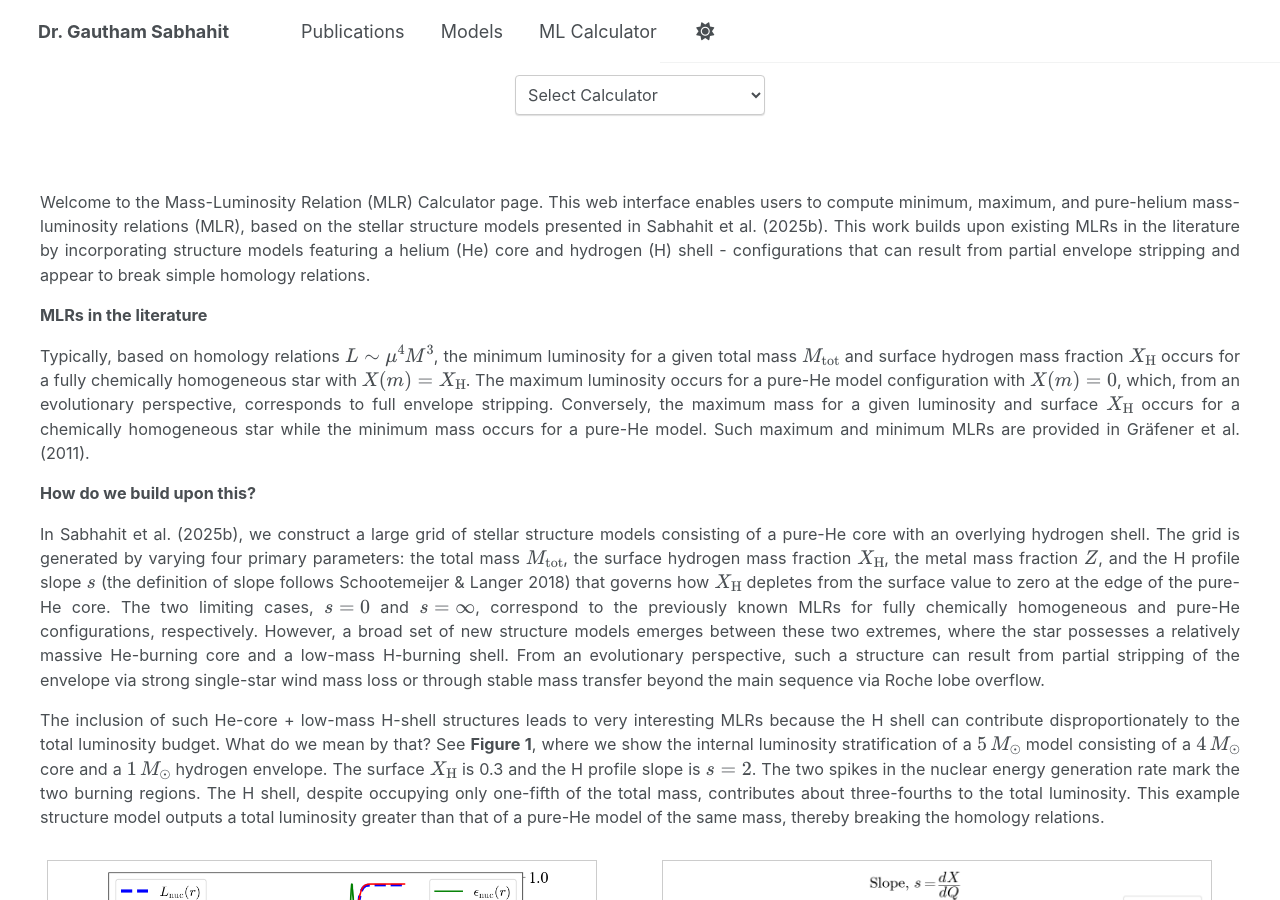
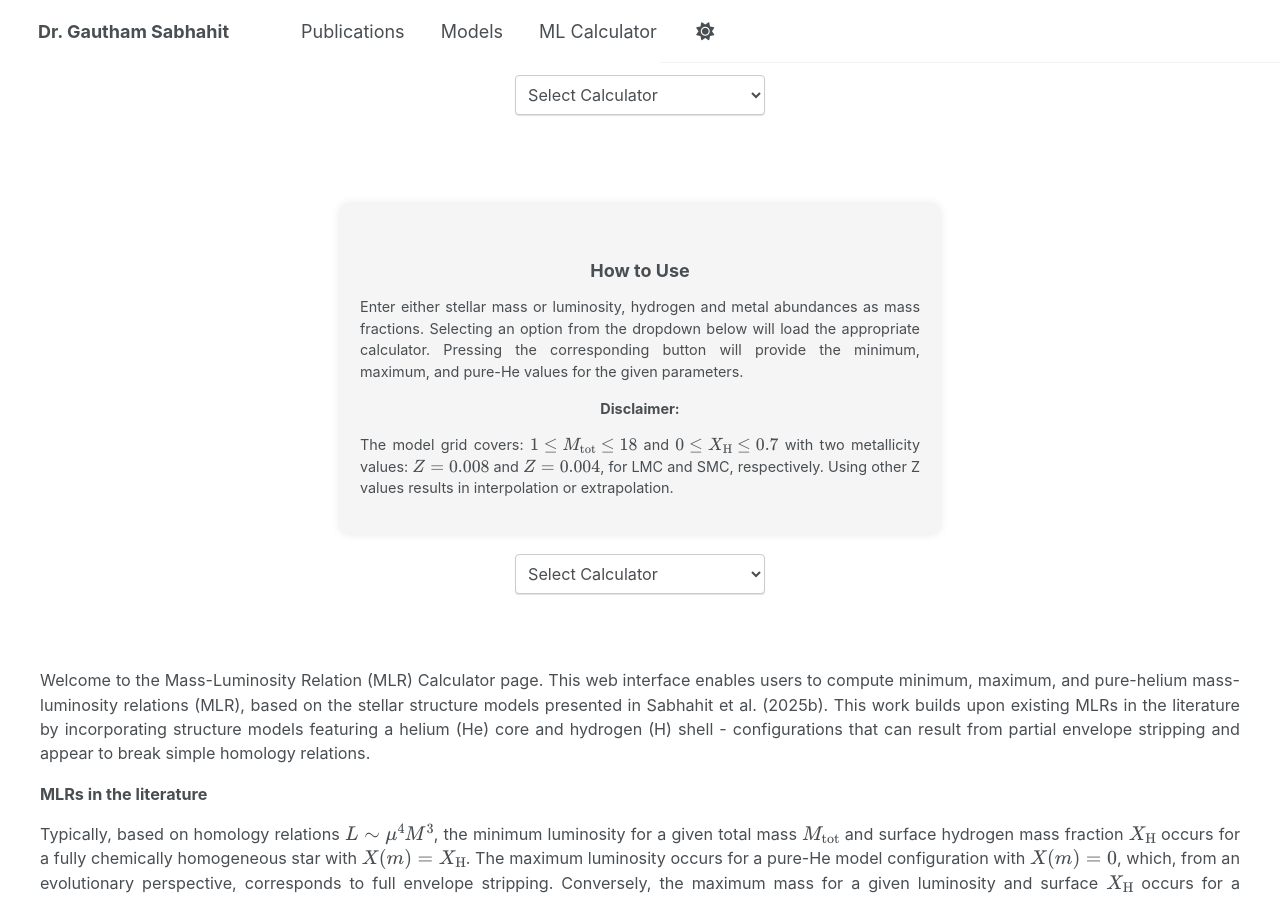
Before and after one commit to Mdot-com/mdot.com, a Jekyll site: the page built from ml-calculator.md, in a window 1280 px wide and 900 px high, scrolled down 368 px. Built offline with Jekyll 4.4.1, drawn with Linux system fonts in a browser that asks for light colours.

Commit message:
Update ml-calculator.md

```diff
--- a/ml-calculator.md
+++ b/ml-calculator.md
@@ -69,42 +69,29 @@ title: Mass-Luminosity Calculator
   <div id="calculator-container"></div>
 </div>
 
-<script>
-  const calculatorContainer = document.getElementById('calculator-container');
+<div style="display: flex; flex-direction: column; align-items: center; gap: 20px; padding: 30px;">
+  <div style="width: 600px; background-color: #f5f5f5; padding: 20px; border-radius: 8px; box-shadow: 0 0 10px rgba(0,0,0,0.1);">
+    <h2 style="text-align: center; font-size: 1em;">How to Use</h2>
+    <p style="font-size: 0.8em; text-align: justify;">
+      Enter either stellar mass or luminosity, hydrogen and metal abundances as mass fractions. Selecting an option from the dropdown below will load the appropriate calculator. Pressing the corresponding button will provide the minimum, maximum, and pure-He values for the given parameters.
+    </p>
+    <p style="font-size: 0.8em;"><strong>Disclaimer:</strong></p>
+    <p style="font-size: 0.8em; text-align: justify;">
+      The model grid covers: \(1 \leq M_{\text{tot}} \leq 18\) and \(0 \leq X_\mathrm{H} \leq 0.7\) with two metallicity values: \(Z = 0.008\) and \(Z = 0.004\), for LMC and SMC, respectively. Using other Z values results in interpolation or extrapolation.
+    </p>
+  </div>
 
-  const luminosityHTML = `
-    <div style="width: 500px; background-color: #f5f5f5; padding: 20px; border-radius: 8px; box-shadow: 0 0 10px rgba(0,0,0,0.1); margin-top: 20px;">
-      <form id="luminosity-form" style="display: flex; flex-direction: column; align-items: center; gap: 15px;">
-        <input type="number" id="m" step="any" required placeholder="Mass (M)" style="width: 250px; padding: 8px; font-size: 0.8em;">
-        <input type="number" id="x" step="any" required placeholder="Hydrogen Mass Fraction (X)" style="width: 250px; padding: 8px; font-size: 0.8em;">
-        <input type="number" id="z" step="any" required placeholder="Metallicity (Z)" style="width: 250px; padding: 8px; font-size: 0.8em;">
-        <button type="button" id="calculate-luminosity" style="width: 220px; padding: 8px; font-size: 0.8em;">Calculate Luminosity</button>
-      </form>
-      <div id="luminosity-output" style="margin-top: 20px; text-align: center; width: 100%; padding: 10px; border: 1px solid #ddd; border-radius: 8px; background-color: #f5f5f5;"><p style="font-size: 0.85em;">Results will appear here.</p></div>
-    </div>
-  `;
+  <select id="calculator-type" style="width: 250px; padding: 8px; font-size: 0.9em;">
+    <option value="" disabled selected>Select Calculator</option>
+    <option value="luminosity">Luminosity Calculator</option>
+    <option value="mass">Mass Calculator</option>
+  </select>
 
-  const massHTML = `
-    <div style="width: 500px; background-color: #f5f5f5; padding: 20px; border-radius: 8px; box-shadow: 0 0 10px rgba(0,0,0,0.1); margin-top: 20px;">
-      <form id="mass-form" style="display: flex; flex-direction: column; align-items: center; gap: 15px;">
-        <input type="number" id="l" step="any" required placeholder="Luminosity log(L/L☉)" style="width: 250px; padding: 8px; font-size: 0.8em;">
-        <input type="number" id="x_mass" step="any" required placeholder="Hydrogen Mass Fraction (X)" style="width: 250px; padding: 8px; font-size: 0.8em;">
-        <input type="number" id="z_mass" step="any" required placeholder="Metallicity (Z)" style="width: 250px; padding: 8px; font-size: 0.8em;">
-        <button type="button" id="calculate-mass" style="width: 220px; padding: 8px; font-size: 0.8em;">Calculate Mass</button>
-      </form>
-      <div id="mass-output" style="margin-top: 20px; text-align: center; width: 100%; padding: 10px; border: 1px solid #ddd; border-radius: 8px; background-color: #f5f5f5;"><p style="font-size: 0.85em;">Results will appear here.</p></div>
-    </div>
-  `;
-
-  document.getElementById('calculator-type').addEventListener('change', function () {
-    const selected = this.value;
-    calculatorContainer.innerHTML = selected === 'luminosity' ? luminosityHTML : massHTML;
-  });
-</script>
-
+  <div id="calculator-container"></div>
+</div>
 
 <script>
-  const calculatorContainer = document.getElementById('calculator-container');
+  let calculatorContainer = document.getElementById('calculator-container');
 
   const luminosityHTML = `
     <div style="width: 500px; background-color: #f5f5f5; padding: 20px; border-radius: 8px; box-shadow: 0 0 10px rgba(0,0,0,0.1); margin-top: 20px;">
@@ -214,6 +201,7 @@ title: Mass-Luminosity Calculator
 
 
 
+
 <div id="intro-text">
   <p>
    Welcome to the Mass-Luminosity Relation (MLR) Calculator page. This web interface enables users to compute minimum, maximum, and pure-helium mass-luminosity relations (MLR), based on the stellar structure models presented in Sabhahit et al. (2025b). This work builds upon existing MLRs in the literature by incorporating structure models featuring a helium (He) core and hydrogen (H) shell - configurations that can result from partial envelope stripping and appear to break simple homology relations.
```
